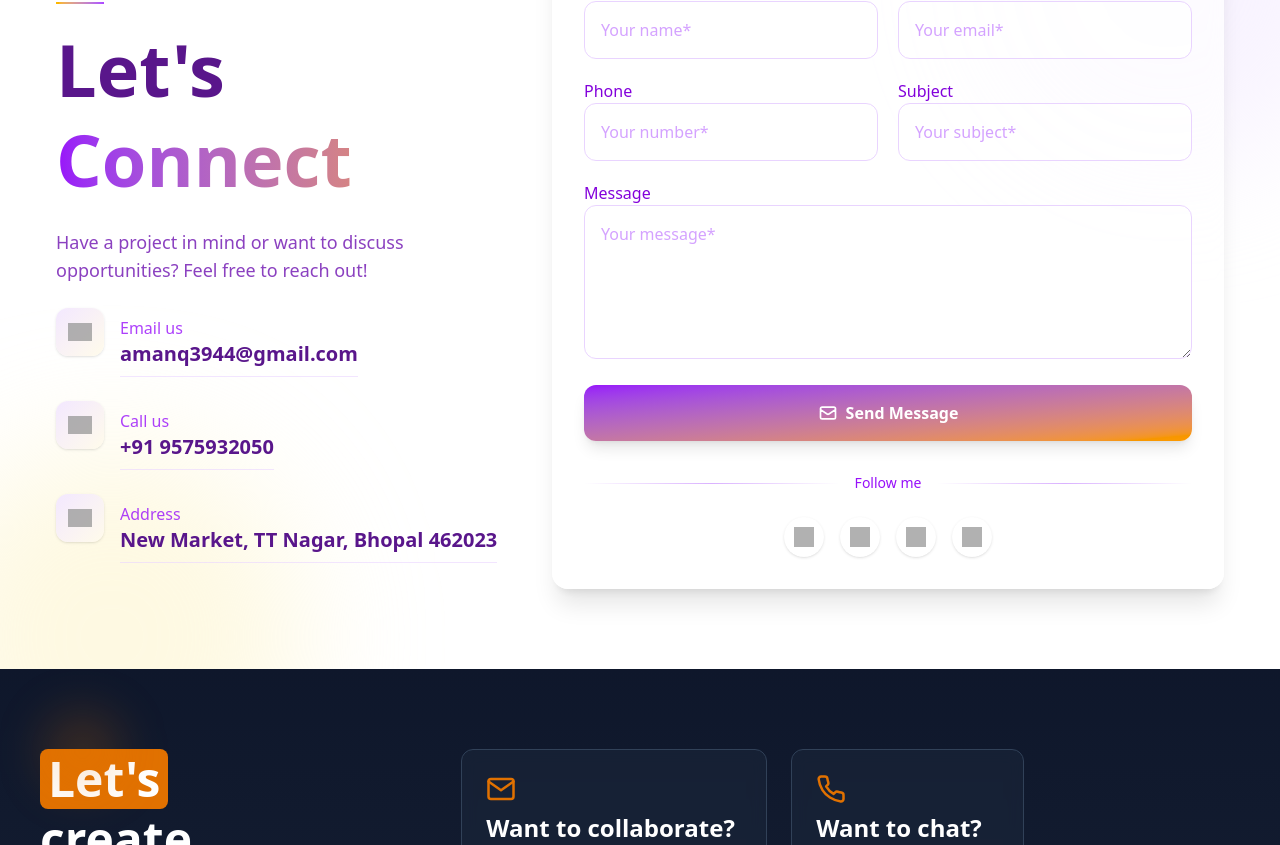
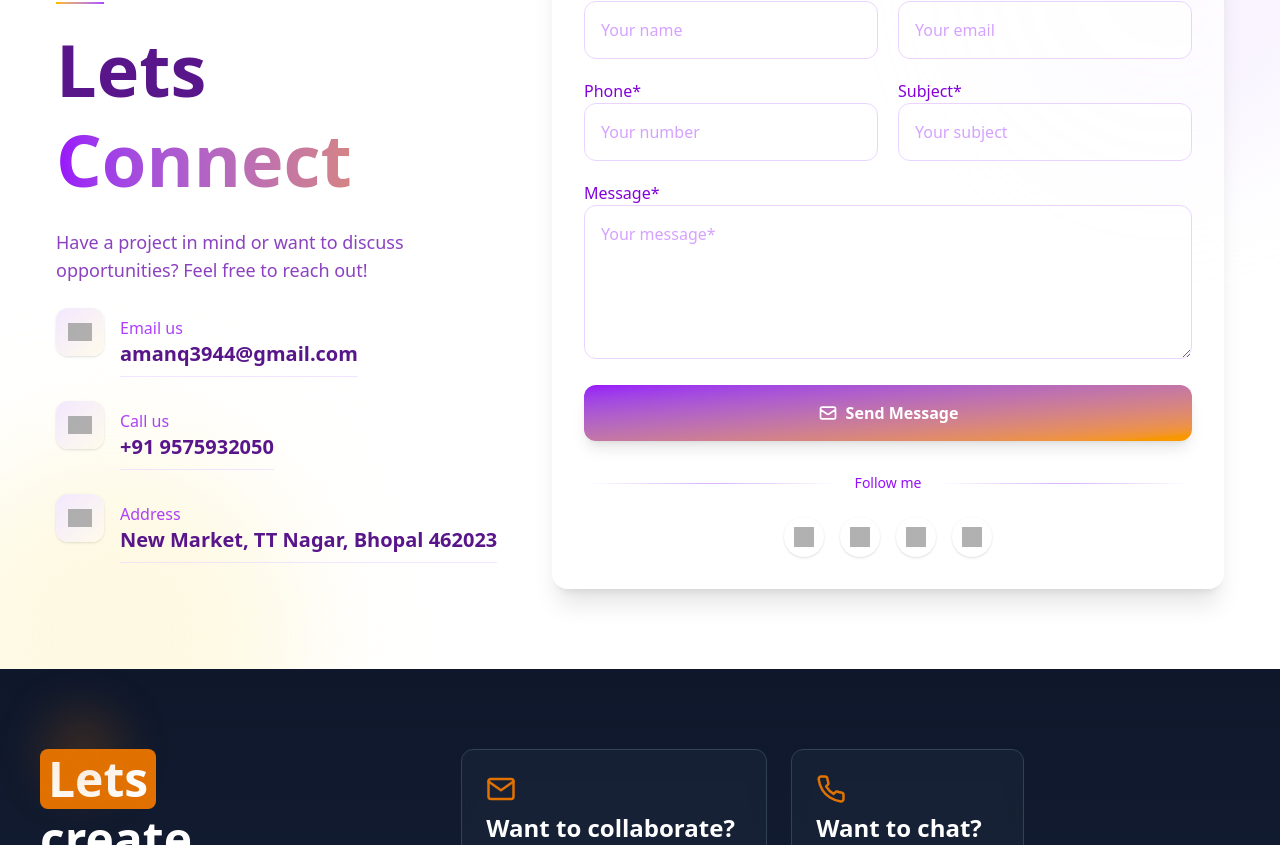
Before and after one commit to amanq3944/NextPortfolio, a Next.js app: page / in a window 1280 px wide. Shown: the part 5635-6480 px from the top of the page. Built offline with nearby package versions, Linux system fonts and the light colour scheme; grey boxes are pictures that could not be loaded.

Commit message:
fix production bugs

```diff
--- a/src/app/contact/page.js
+++ b/src/app/contact/page.js
@@ -170,7 +170,7 @@ export default function Contact() {
             className="text-4xl font-bold leading-tight text-purple-900 sm:text-7xl"
             variants={item}
           >
-            Let's <span className="block bg-gradient-to-r from-purple-600 to-amber-500 bg-clip-text text-transparent">Connect</span>
+            Lets <span className="block bg-gradient-to-r from-purple-600 to-amber-500 bg-clip-text text-transparent">Connect</span>
           </motion.h1>
 
           <motion.p
@@ -237,10 +237,10 @@ export default function Contact() {
             variants={container}
           >
             {[
-              { label: "Name", type: "text", name: "name", placeholder: "Your name*" },
-              { label: "Email", type: "email", name: "email", placeholder: "Your email*" },
-              { label: "Phone", type: "text", name: "phone", placeholder: "Your number*" },
-              { label: "Subject", type: "text", name: "subject", placeholder: "Your subject*" },
+              { label: "Name*", type: "text", name: "name", placeholder: "Your name" },
+              { label: "Email*", type: "email", name: "email", placeholder: "Your email" },
+              { label: "Phone*", type: "text", name: "phone", placeholder: "Your number" },
+              { label: "Subject*", type: "text", name: "subject", placeholder: "Your subject" },
             ].map((field, i) => (
               <motion.div
                 key={i}
@@ -274,7 +274,7 @@ export default function Contact() {
               variants={formItem}
             >
               <label htmlFor="message" className="text-sm font-medium text-purple-700 sm:text-base">
-                Message
+                Message*
               </label>
               <motion.div
                 className="relative"
--- a/src/app/footer/page.js
+++ b/src/app/footer/page.js
@@ -120,7 +120,7 @@ export default function Footer() {
                 transition: { duration: 0.6 }
               }}
             >
-              Let's
+              Lets
             </motion.span>
             <motion.span className="block">create something</motion.span>
             <motion.span
```
